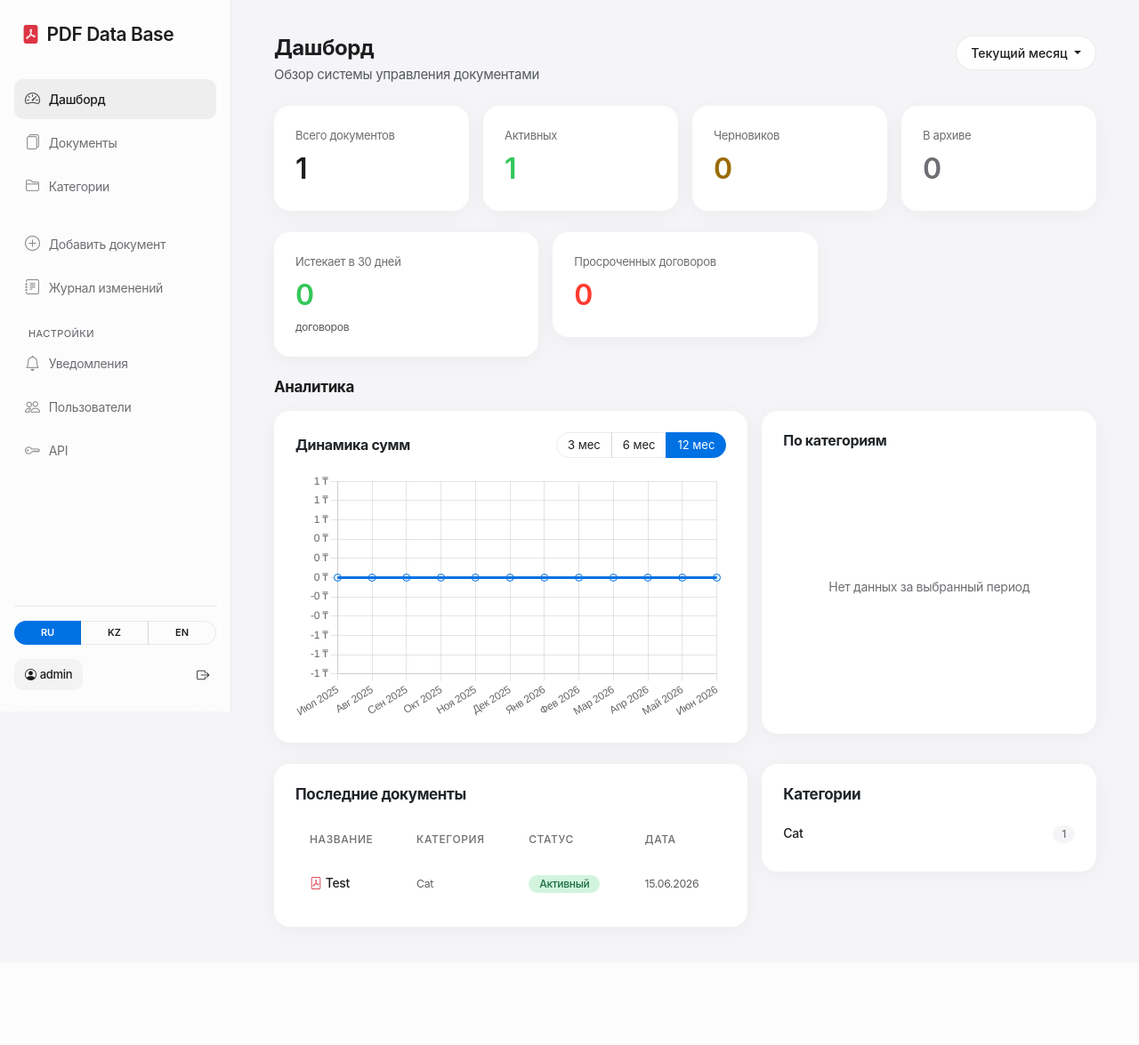
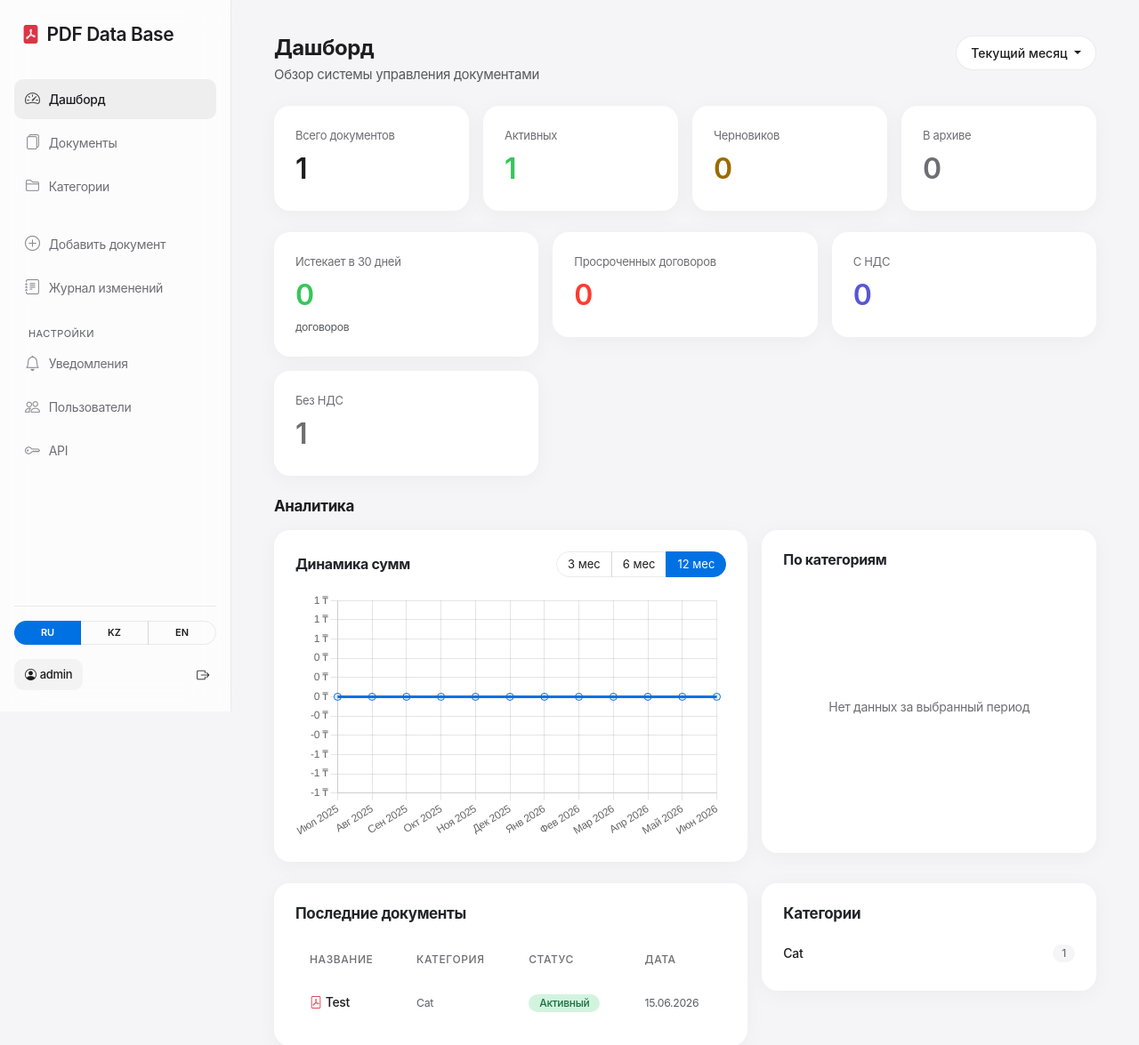
Before and after one commit to muratbolatbekov-svg/pdf_manager, a Django app: page /dashboard/ in a window 1280 px wide. Shown: the top 1175 px of the page at 89% size. Before the commit the page ends 1043 px from the top, so only its background shows below. Run offline with Django 5.2, Linux system fonts and the light colour scheme; a user stored in the database is signed in; data comes from the database, SQL or seed files in the repository; data that the repository does not hold is empty; parts of the project's set-up code (start-up, migrations or seed data) failed here and were passed over.

Commit message:
Add VAT analytics on dashboard and column in document list.
Show with/without VAT counts on the dashboard and a translated Yes/No VAT column after amount and deadline in documents table.

Co-authored-by: Cursor <cursoragent@cursor.com>

```diff
--- a/documents/analytics.py
+++ b/documents/analytics.py
@@ -82,6 +82,8 @@ def get_period_stats(start, end):
         'active_docs': qs.filter(status='active').count(),
         'draft_docs': qs.filter(status='draft').count(),
         'archived_docs': qs.filter(status='archived').count(),
+        'with_vat_docs': qs.filter(with_vat=True).count(),
+        'without_vat_docs': qs.filter(with_vat=False).count(),
     }
 
 
--- a/documents/static/js/dashboard-charts.js
+++ b/documents/static/js/dashboard-charts.js
@@ -16,6 +16,8 @@
     active_docs: document.getElementById('statActiveDocs'),
     draft_docs: document.getElementById('statDraftDocs'),
     archived_docs: document.getElementById('statArchivedDocs'),
+    with_vat_docs: document.getElementById('statWithVatDocs'),
+    without_vat_docs: document.getElementById('statWithoutVatDocs'),
   };
 
   const periodLabelEl = document.getElementById('dashboardPeriodLabel');
--- a/documents/test_analytics.py
+++ b/documents/test_analytics.py
@@ -23,6 +23,7 @@ class AnalyticsTests(TestCase):
             category=self.category,
             amount=Decimal('200000'),
             status='draft',
+            with_vat=True,
             created_at=timezone.make_aware(datetime(2026, 6, 10, 12, 0)),
         )
 
@@ -33,6 +34,8 @@ class AnalyticsTests(TestCase):
         self.assertEqual(end, date(2026, 6, 30))
         self.assertEqual(data['stats']['total_docs'], 1)
         self.assertEqual(data['stats']['draft_docs'], 1)
+        self.assertEqual(data['stats']['with_vat_docs'], 1)
+        self.assertEqual(data['stats']['without_vat_docs'], 0)
 
     def test_monthly_amounts_includes_june(self):
         points = get_monthly_amounts(date(2026, 6, 30), 3)
--- a/scripts/build_locale.py
+++ b/scripts/build_locale.py
@@ -45,6 +45,7 @@ TRANSLATIONS: dict[str, dict[str, str]] = {
     'PDF файл': {'kk': 'PDF файлы', 'en': 'PDF file'},
     'Сумма договора': {'kk': 'Келісім сомасы', 'en': 'Contract amount'},
     'С НДС': {'kk': 'ҚҚС-пен', 'en': 'With VAT'},
+    'Без НДС': {'kk': 'ҚҚС-сыз', 'en': 'Without VAT'},
     'Да': {'kk': 'Иә', 'en': 'Yes'},
     'Нет': {'kk': 'Жоқ', 'en': 'No'},
     'Подписант': {'kk': 'Қол қоюшы', 'en': 'Signatory'},
--- a/scripts/ui_strings.py
+++ b/scripts/ui_strings.py
@@ -165,6 +165,7 @@ EXTRA_TRANSLATIONS = {
     "Сумма (₸)": {"en": "Amount (₸)", "kk": "Сома (₸)"},
     "Сумма договора (₸)": {"en": "Contract amount (₸)", "kk": "Келісім сомасы (₸)"},
     "С НДС": {"en": "With VAT", "kk": "ҚҚС-пен"},
+    "Без НДС": {"en": "Without VAT", "kk": "ҚҚС-сыз"},
     "Суммы, сроки": {"en": "Amounts and deadlines", "kk": "Сомалар, мерзімдер"},
     "Суффикс": {"en": "Suffix", "kk": "Сuffix"},
     "Счёт": {"en": "Invoice", "kk": "Шот"},
--- a/templates/documents/dashboard.html
+++ b/templates/documents/dashboard.html
@@ -110,6 +110,18 @@
       <div class="stat-value" style="color: #ff3b30;">{{ expired_count }}</div>
     </div>
   </div>
+  <div class="col-md-4">
+    <div class="card stat-card">
+      <div class="stat-label">{% trans "С НДС" %}</div>
+      <div class="stat-value" id="statWithVatDocs" style="color: #5856d6;">{{ analytics_json.stats.with_vat_docs }}</div>
+    </div>
+  </div>
+  <div class="col-md-4">
+    <div class="card stat-card">
+      <div class="stat-label">{% trans "Без НДС" %}</div>
+      <div class="stat-value" id="statWithoutVatDocs" style="color: var(--apple-muted);">{{ analytics_json.stats.without_vat_docs }}</div>
+    </div>
+  </div>
 </div>
 
 {% if expiring_soon %}
--- a/templates/documents/document_list.html
+++ b/templates/documents/document_list.html
@@ -250,7 +250,7 @@
 <div class="card">
   {% if documents %}
   <table class="table mb-0">
-    <thead><tr><th>{% trans "Документ" %}</th><th>{% trans "Категория" %}</th><th>{% trans "Подписант" %}</th><th>{% trans "Сумма" %}</th><th>{% trans "Срок" %}</th><th>{% trans "Статус" %}</th><th>{% trans "Теги" %}</th><th>{% trans "Файл" %}</th><th></th></tr></thead>
+    <thead><tr><th>{% trans "Документ" %}</th><th>{% trans "Категория" %}</th><th>{% trans "Подписант" %}</th><th>{% trans "Сумма" %}</th><th>{% trans "Срок" %}</th><th>{% trans "С НДС" %}</th><th>{% trans "Статус" %}</th><th>{% trans "Теги" %}</th><th>{% trans "Файл" %}</th><th></th></tr></thead>
     <tbody>
     {% for doc in documents %}
     {% with tag_summary=doc.tags|doc_tag_summary %}
@@ -274,6 +274,7 @@
       <td class="small {% if doc.is_expired %}text-danger{% elif doc.is_expiring_soon %}text-warning{% else %}text-muted{% endif %}">
         {% if doc.end_date %}{{ doc.end_date|date:"d.m.Y" }}{% else %}—{% endif %}
       </td>
+      <td class="small">{% if doc.with_vat %}<span class="text-success">{% trans "Да" %}</span>{% else %}<span class="text-muted">{% trans "Нет" %}</span>{% endif %}</td>
       <td><span class="badge badge-status-{{ doc.status }}">{{ doc.get_status_display }}</span></td>
       <td>
         {% if tag_summary.visible %}
@@ -298,7 +299,7 @@
     {% endwith %}
     {% endfor %}
     <tr id="docSearchNoMatch" class="d-none">
-      <td colspan="9" class="text-center text-muted py-4">{% trans "Ничего не найдено по вашему запросу" %}</td>
+      <td colspan="10" class="text-center text-muted py-4">{% trans "Ничего не найдено по вашему запросу" %}</td>
     </tr>
     </tbody>
   </table>
```
Also changed, not shown: locale/en/LC_MESSAGES/django.po, locale/kk/LC_MESSAGES/django.po, locale/ru/LC_MESSAGES/django.po, 3 other files.
